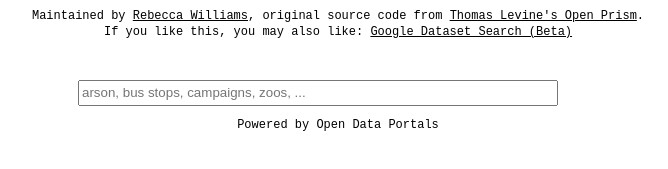
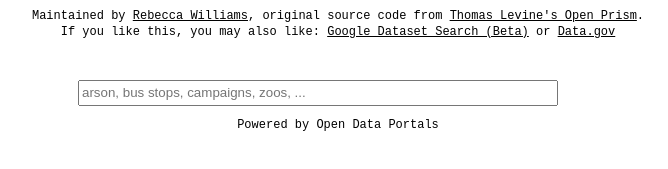
Before and after one commit to rebeccawilliams/newgoogle, a website: page index.html in a window 1280 px wide. Shown: the part 131-300 px from the top of the page, without its empty margins (322-990 px from the left). Drawn offline with Linux system fonts and the light colour scheme.

Commit message:
Update index.html

```diff
--- a/index.html
+++ b/index.html
@@ -17,7 +17,7 @@
       <nav>
          <ul>
            <p>Maintained by <a href="https://rebeccawilliams.us">Rebecca Williams</a>, original source code from <a href="https://openprism.thomaslevine.com">Thomas Levine's Open Prism</a>.</p>
-             <p>If you like this, you may also like: <a href="https://toolbox.google.com/datasetsearch">Google Dataset Search (Beta)</a></p>
+             <p>If you like this, you may also like: <a href="https://toolbox.google.com/datasetsearch">Google Dataset Search (Beta)</a> or <a href="https://data.gov">Data.gov</a></p>
         </ul>
        </nav>
     </header>
```
